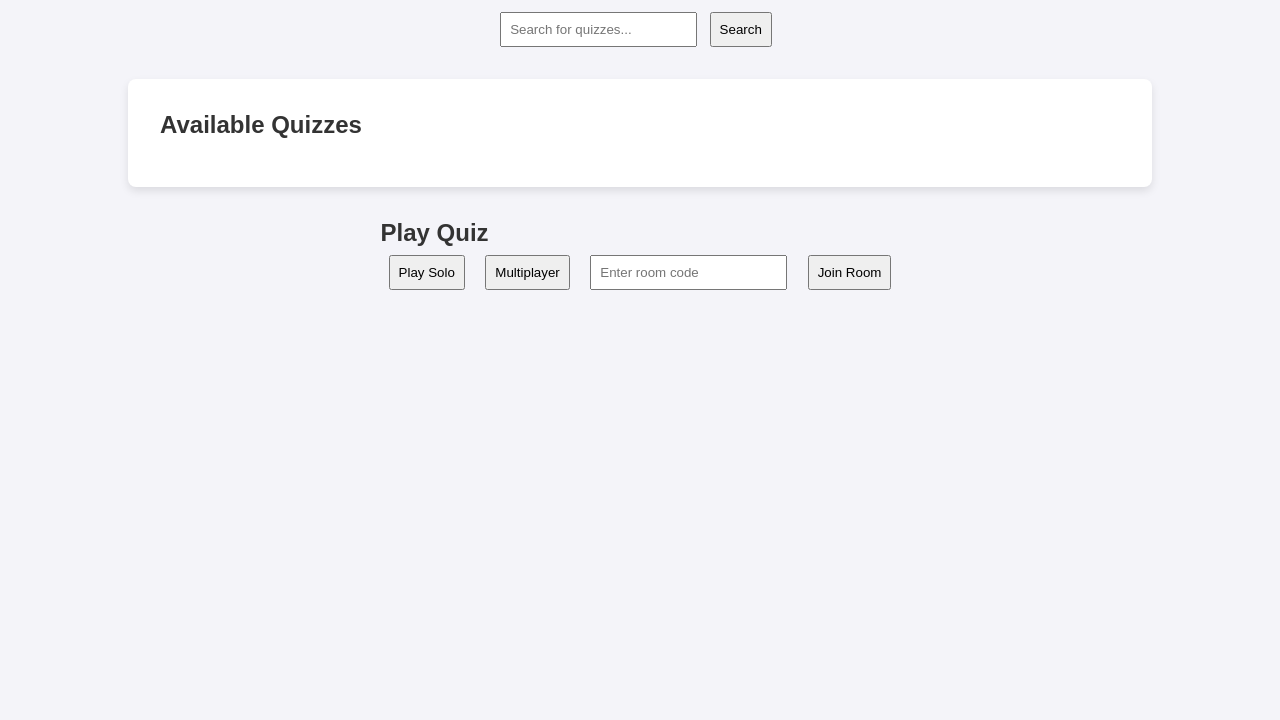
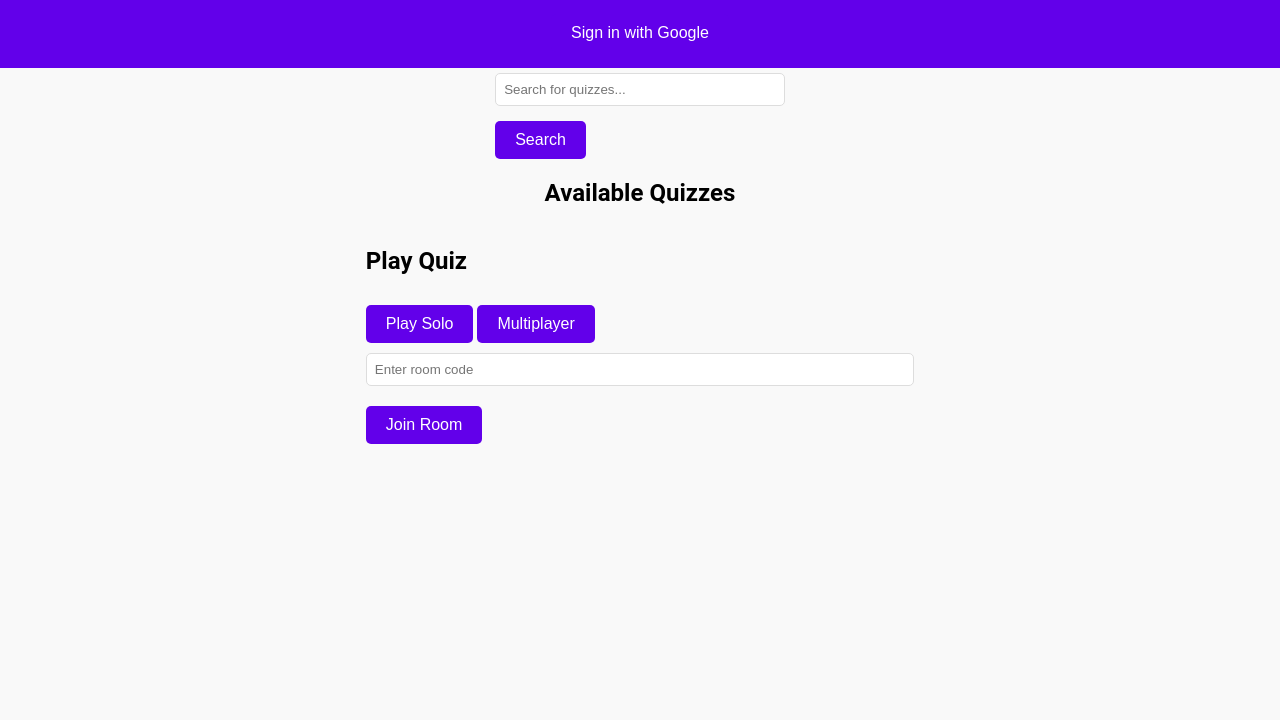
Before and after one commit to aarush67/QuizApp, a plain HTML site: page index.html in a window 1280 px wide. Shown: the part 80-800 px from the top of the page. Drawn offline with Linux system fonts and the light colour scheme.

Commit message:
Update styles.css

```diff
--- a/styles.css
+++ b/styles.css
@@ -1,14 +1,8 @@
-/* General Reset */
-* {
+body {
+    font-family: 'Roboto', sans-serif;
+    background-color: #f9f9f9;
     margin: 0;
     padding: 0;
-    box-sizing: border-box;
-}
-
-body {
-    font-family: Arial, sans-serif;
-    background-color: #f4f4f9;
-    color: #333;
     display: flex;
     flex-direction: column;
     align-items: center;
@@ -17,64 +11,62 @@ body {
 nav {
     background-color: #6200ea;
     color: white;
+    padding: 1rem;
     width: 100%;
-    padding: 1rem;
-    display: flex;
-    justify-content: space-between;
-    align-items: center;
+    text-align: center;
 }
 
-h1 {
-    margin: 0;
+button {
+    background-color: #6200ea;
+    color: white;
+    border: none;
+    padding: 10px 20px;
+    cursor: pointer;
+    border-radius: 5px;
+    font-size: 16px;
+    margin-top: 10px;
 }
 
-.search-container {
-    margin: 2rem 0;
+button:hover {
+    background-color: #4e00d1;
 }
 
-.search-container input, .search-container button {
-    padding: 0.5rem;
-    margin-right: 0.5rem;
+input[type="text"], input[type="number"] {
+    padding: 8px;
+    margin: 5px 0;
+    width: 100%;
+    box-sizing: border-box;
+    border: 1px solid #ddd;
+    border-radius: 5px;
 }
 
-.quiz-container {
+form {
     background-color: white;
     padding: 2rem;
+    margin: 2rem;
     border-radius: 8px;
     box-shadow: 0px 4px 8px rgba(0, 0, 0, 0.1);
-    width: 80%;
-}
-
-.quiz-container h2 {
-    margin-bottom: 1rem;
-}
-
-#quizList {
-    display: flex;
-    flex-wrap: wrap;
+    width: 300px;
 }
 
 .quiz-item {
-    background-color: #fff;
-    border: 1px solid #ddd;
-    margin: 0.5rem;
+    background-color: white;
     padding: 1rem;
-    width: 200px;
+    margin: 1rem;
+    border-radius: 5px;
+    box-shadow: 0px 2px 4px rgba(0, 0, 0, 0.1);
     text-align: center;
-    border-radius: 8px;
-    transition: background-color 0.3s;
 }
 
-.quiz-item:hover {
-    background-color: #ececec;
-    cursor: pointer;
+.quiz-item h3 {
+    margin-bottom: 10px;
 }
 
-#gameModes {
-    margin: 2rem 0;
+h2 {
+    margin-top: 20px;
 }
 
-#gameModes button, #gameModes input {
-    padding: 0.5rem;
-    margin: 0.5rem;
+#roomCode {
+    padding: 8px;
+    margin: 10px 0;
 }
```
